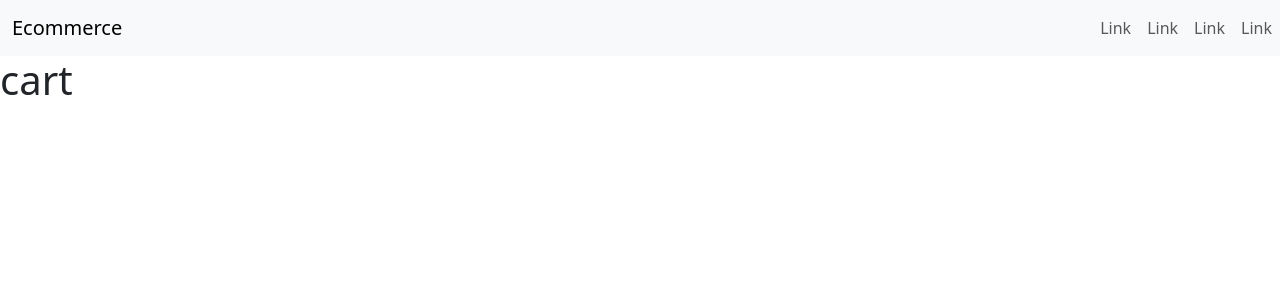
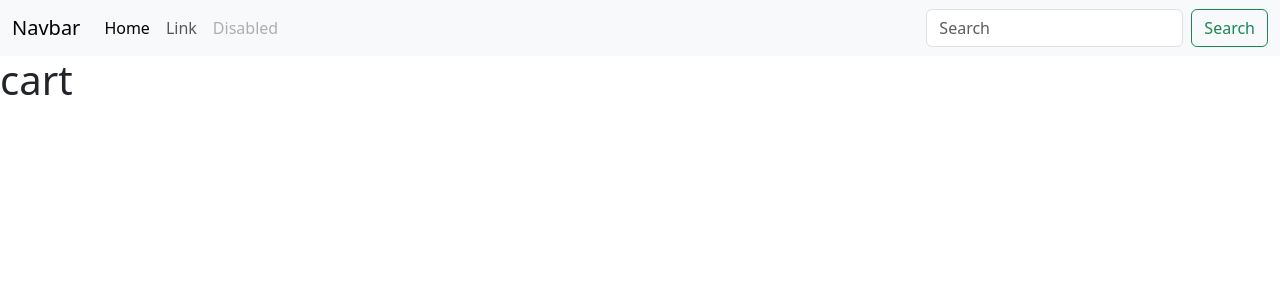
Before and after one commit to isurumanoddev/Ecommerce_Website, a Django app: page /cart/ in a window 1280 px wide. Shown: the top 300 px of the page. Run offline with Django 4.2, Linux system fonts and the light colour scheme.

Commit message:
create bootstrap navigation bar

```diff
--- a/templates/NavBar.html
+++ b/templates/NavBar.html
@@ -13,27 +13,33 @@
 
 	<nav class="navbar navbar-expand-lg navbar-light bg-light">
 		<div class="container-fluid">
-			<a class="navbar-brand" href="">Ecommerce</a>
-		</div>
-		<div class="collapse navbar-collapse">
-			<ul class="navbar-nav  me-auto mb-2 mb-lg-0">
+			<a class="navbar-brand" href="#">Navbar</a>
+			<button class="navbar-toggler" type="button" data-bs-toggle="collapse"
+			        data-bs-target="#navbarSupportedContent" aria-controls="navbarSupportedContent"
+			        aria-expanded="false" aria-label="Toggle navigation">
+				<span class="navbar-toggler-icon"></span>
+			</button>
+			<div class="collapse navbar-collapse" id="navbarSupportedContent">
+				<ul class="navbar-nav me-auto mb-2 mb-lg-0">
 					<li class="nav-item">
-					<a class="nav-link" href="#">Link</a>
+						<a class="nav-link active" aria-current="page" href="#">Home</a>
 					</li>
 					<li class="nav-item">
 						<a class="nav-link" href="#">Link</a>
 					</li>
+
 					<li class="nav-item">
-					<a class="nav-link" href="#">Link</a>
-				</li>
-				<li class="nav-item">
-					<a class="nav-link" href="#">Link</a>
+						<a class="nav-link disabled" href="#" tabindex="-1" aria-disabled="true">Disabled</a>
 					</li>
 				</ul>
+				<form class="d-flex">
+					<input class="form-control me-2" type="search" placeholder="Search" aria-label="Search">
+					<button class="btn btn-outline-success" type="submit">Search</button>
+				</form>
 			</div>
+		</div>
+	</nav>
 
-
-	</nav>
 
 
 
```
Lines whose indentation alone changed are shown as unchanged.
